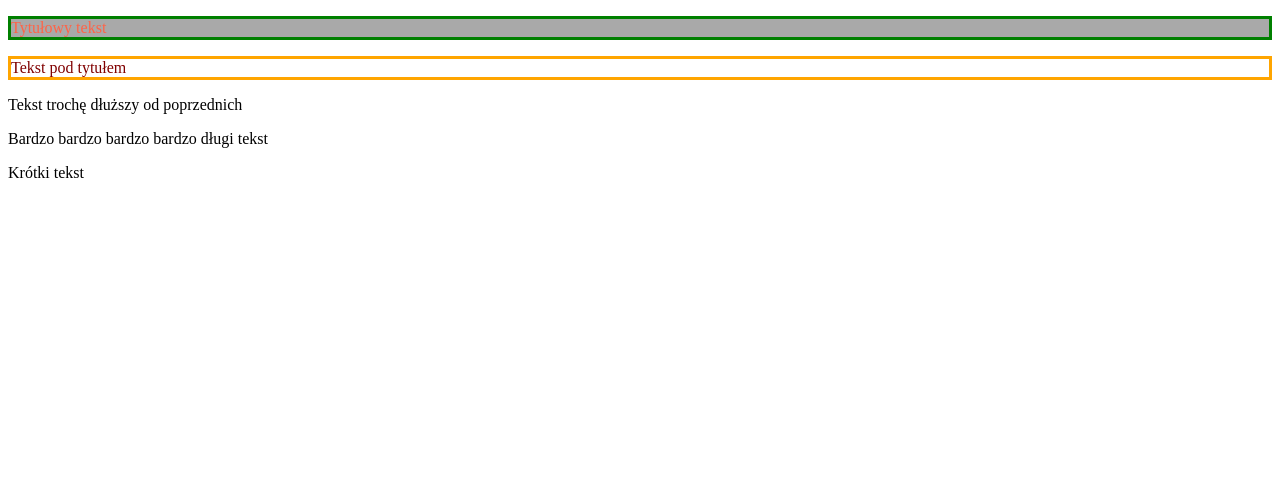
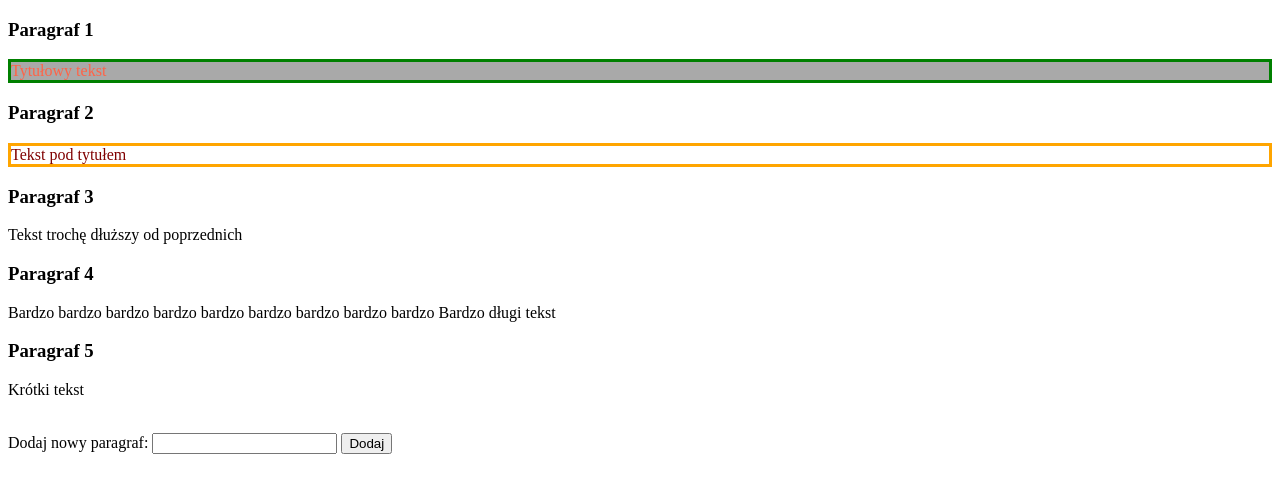
Before and after one commit to zacxar/js_zad5, a plain HTML site: page index.html in a window 1280 px wide. Both pictures are taken after a click on the element "Tytułowy tekst". Drawn offline with Linux system fonts and the light colour scheme.

Commit message:
Final commit.

```diff
--- a/index.html
+++ b/index.html
@@ -6,11 +6,18 @@
         <title>Strona</title>
     </head>
     <body>
-        <p>Tytułowy tekst</p>
-        <p>Tekst pod tytułem</p>
-        <p>Tekst trochę dłuższy od poprzednich</p>
-        <p>Bardzo bardzo bardzo bardzo długi tekst</p>
-        <p>Krótki tekst</p>
+        <div id="paragrafy">
+            <p>Tytułowy tekst</p>
+            <p>Tekst pod tytułem</p>
+            <p>Tekst trochę dłuższy od poprzednich</p>
+            <p>Bardzo bardzo bardzo bardzo bardzo bardzo bardzo bardzo bardzo Bardzo długi tekst</p>
+            <p>Krótki tekst</p>
+        </div>
+        <br>
+        Dodaj nowy paragraf:
+        <input type="text" id="nowy" name="Nowy Paragraf" value="">
+        <input type="button" value="Dodaj" id="klik">
+
         <script type="text/javascript" src="script.js" charset="utf-8"></script>
     </body>
 </html>
--- a/script.js
+++ b/script.js
@@ -1,25 +1,83 @@
 kolory = ['Tomato', 'Cyan', 'DarkMagenta', 'Gold', 'Maroon', 'Chartreuse', 'Coral', 'DarkGoldenRod', 'Olive'];
 kolory = kolory.sort(() => Math.random() - Math.random());
 
-var elements = document.getElementsByTagName("p");
+var pelements = document.getElementsByTagName('p');
+var helements = document.getElementsByTagName('h3');
 
-for (let i = 0; i < elements.length; i++) {
-    elements[i].style.color = kolory[i];
-    elements[i].title = elements[i].textContent.length;
+function zad_1_2_3() {
+    for (let i = 0; i < pelements.length; i++) {
+        pelements[i].style.color = kolory[i];
+        pelements[i].title = pelements[i].textContent.length;
 
-    elements[i].onclick = function () {
-        this.style.border = 'solid green';
+        pelements[i].onclick = function () {
+            pelements[i].style.border = 'solid green';
 
-        if ((i + 1) % 2 === 0) {
-            elements[i].style.backgroundColor = 'LightGray';
-        } else {
-            elements[i].style.backgroundColor = 'DarkGray';
+            if ((i + 1) % 2 === 0) {
+                pelements[i].style.backgroundColor = 'LightGray';
+            } else {
+                pelements[i].style.backgroundColor = 'DarkGray';
+            }
+
+            for (let j = 0; j < pelements.length; j++) {
+                if (j == i - 1) {
+                    pelements[j].style.border = 'solid blue';
+                    pelements[j].style.backgroundColor = '';
+                }
+                else if (j == i + 1) {
+                    pelements[j].style.border = 'solid orange'
+                    pelements[j].style.backgroundColor = '';
+                }
+                else if (j != i) pelements[j].removeAttribute('style');
+            }
+        };
+    }
+}
+
+function zad_4() {
+    let paragrafy = document.getElementById('paragrafy');
+    let el = paragrafy.firstElementChild;
+    let nr = 1
+    while(el) {
+        let header = document.createElement('h3');
+        header.textContent = "Paragraf " + (nr);
+        paragrafy.insertBefore(header, el);
+        nr++;
+        el = el.nextElementSibling;
+    }
+}
+
+function zad_5() {
+    for (let i = 0; i < helements.length; i++) {
+        helements[i].onclick = function() {
+            if (pelements[i].hidden === true)
+                pelements[i].hidden = false;
+            else pelements[i].hidden = true;
         }
+    }
+}
 
-        for (let j = 0; j < elements.length; j++) {
-            if (j == i - 1) elements[j].style.border = 'solid blue';
-            else if (j == i + 1) elements[j].style.border = 'solid orange';
-            else if (j != i) elements[j].removeAttribute('style');
-        }
-    };
+function zad_6() {
+    let input = document.getElementById('nowy');
+    let button = document.getElementById('klik');
+
+    button.onclick = function () {
+        let helements2 = document.getElementsByTagName('h3');
+        let nowyh = document.createElement('h3');
+        nowyh.textContent = 'nagłówek ' + (helements2.length + 1);
+
+        let nowyp = document.createElement('p');
+        nowyp.textContent = input.value;
+
+        let pelements2 = document.getElementById("paragrafy");
+        pelements2.appendChild(nowyh);
+        pelements2.appendChild(nowyp);
+
+        zad_1_2_3();
+        zad4();
+    }
 }
+
+zad_1_2_3();
+zad_4();
+zad_5();
+zad_6();
```
